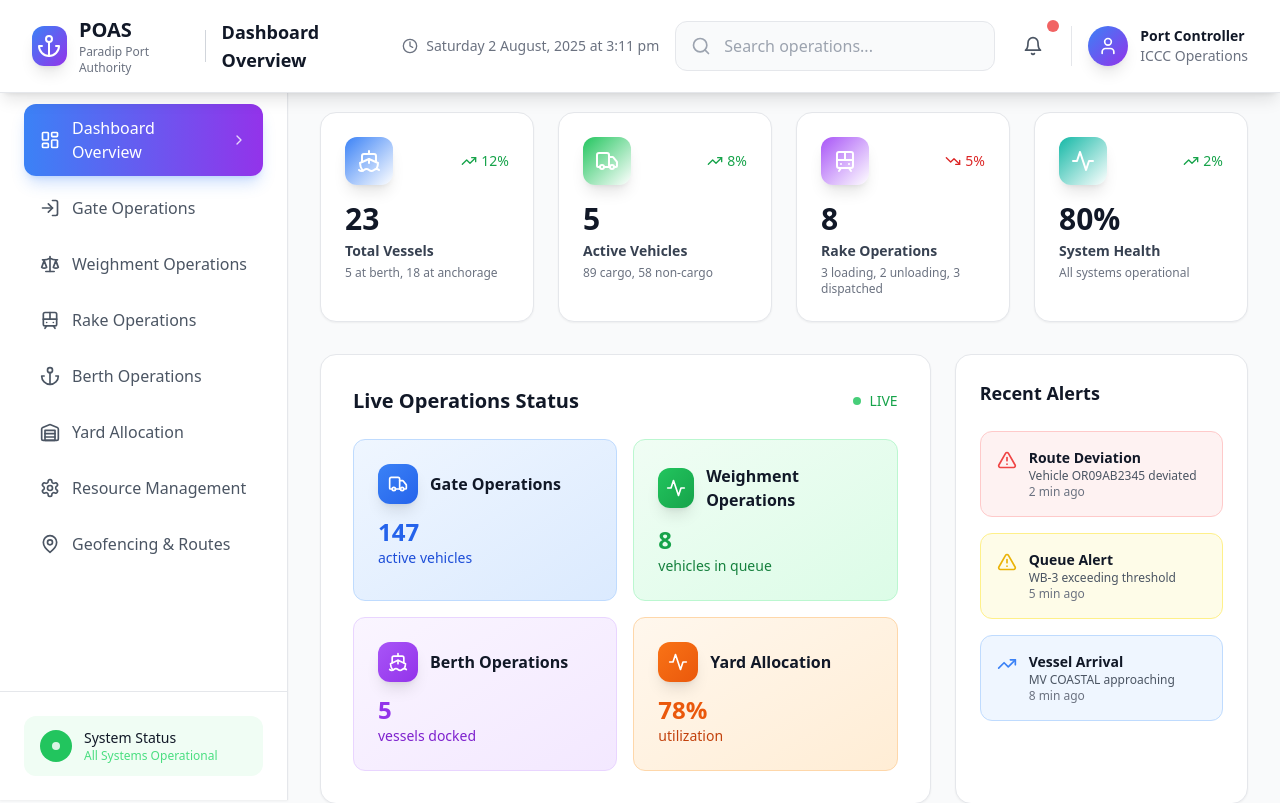
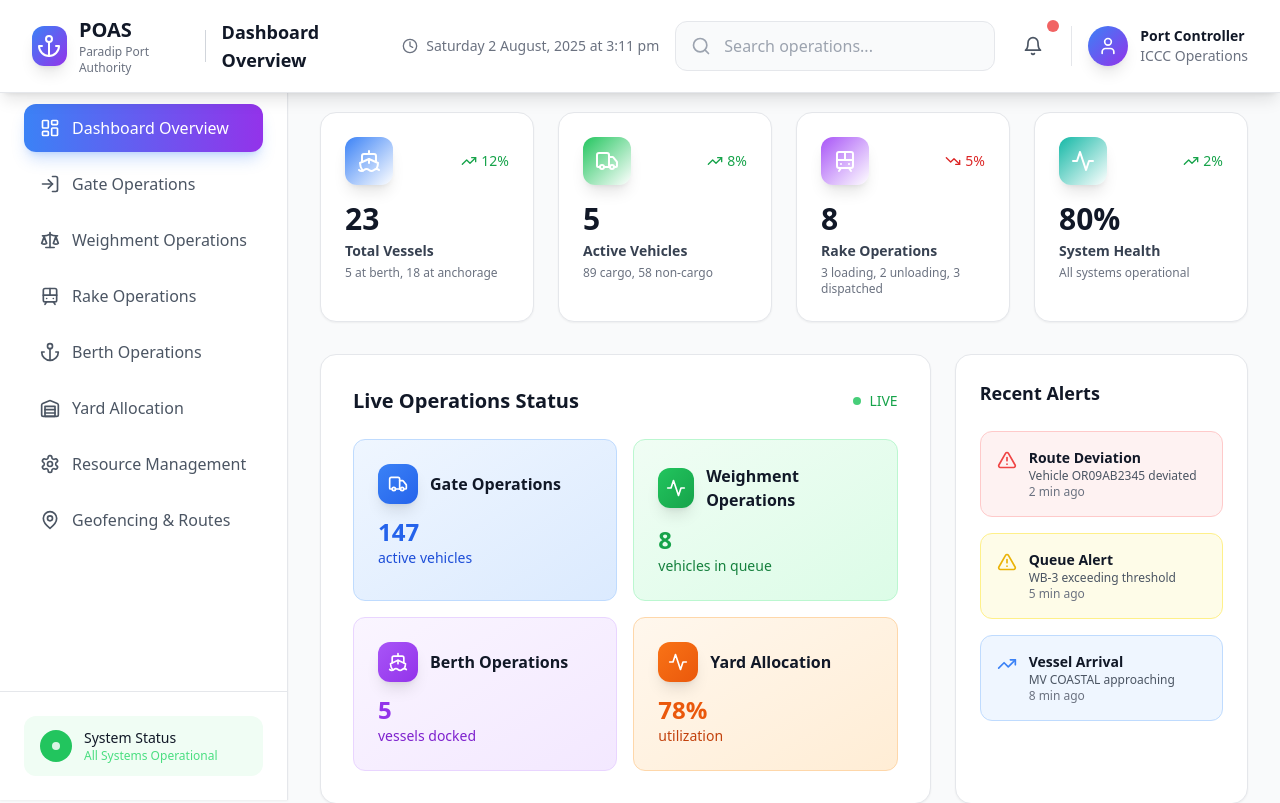
Before and after one commit to sanjeev10d/poas-presales-bolt.new, a React (Vite) app: page / in a window 1280 px wide. Shown: the top 803 px of the page. Built offline with nearby package versions, Linux system fonts and the light colour scheme.

Commit message:
Updated Sidebar.tsx

```diff
--- a/src/components/Sidebar.tsx
+++ b/src/components/Sidebar.tsx
@@ -49,7 +49,7 @@ const Sidebar: React.FC<SidebarProps> = ({ activeModule, setActiveModule }) => {
                 >
                   <IconComponent className="w-5 h-5" />
                   <span className="flex-1 font-medium text-sm lg:text-base">{item.label}</span>
-                  {isActive && <ChevronRight className="w-4 h-4 text-white/80" />}
+                  {/* {isActive && <ChevronRight className="w-4 h-4 text-white/80" />} */}
                 </button>
               </li>
             );
```
